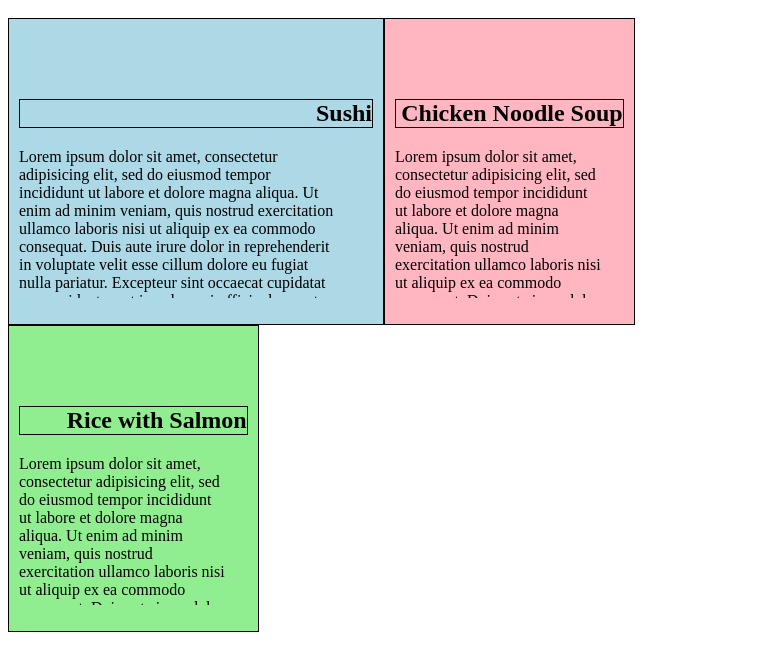
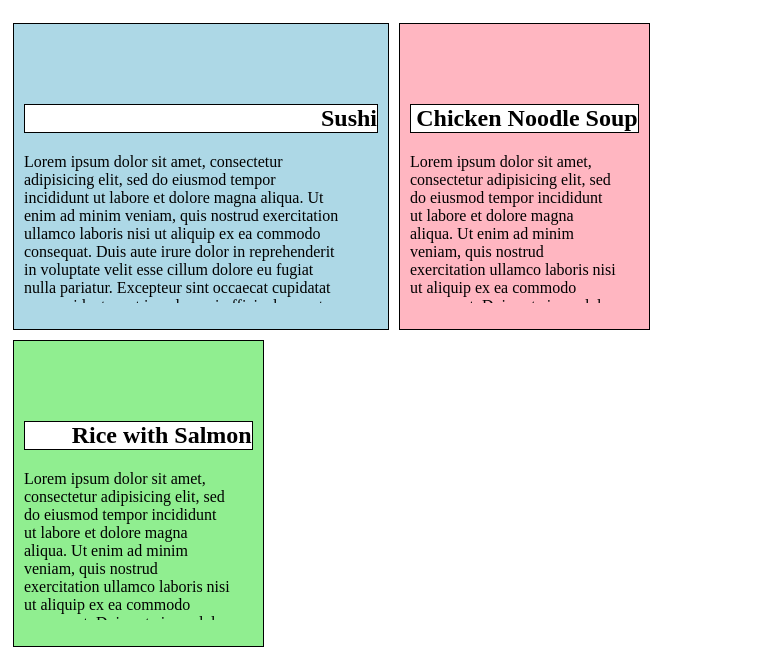
Before and after one commit to b-asif/mod2-sol, a plain HTML site: page site/index.html in a window 768 px wide. Shown: the part 145-805 px from the top of the page. Drawn offline with Linux system fonts and the light colour scheme.

Commit message:
Update index.html

```diff
--- a/site/index.html
+++ b/site/index.html
@@ -22,21 +22,13 @@
 		width: 33.33%;
 		float: left;
 		position: relative;
+		margin: 5px;
 
 		padding: 10px;
 		padding-top: 60px;
 
 	}
 
-	span {
-		border: 1px solid black;
-		position: absolute;
-		width: 35%;
-		height: 30%;
-		top: 0;
-		bottom: 0;
-		right: 0;
-	}
 
 
 	h1{
@@ -46,30 +38,23 @@
 	}
 
 	h2{
+		background-color: white;
 		text-align: right;
 		border: 1px solid black;
 
 	}
 
 
-	/************ Large Devices
-
-	@media (min-width: 992px){
-		section.first{
-			float: left;
-		}
-	}
-
 	/********* Medium Devices **********/
 
 	@media (min-width: 768px) and (max-width: 991px){
-		section.first{
+		section.p1{
 			width: 50%;
 		}
-		section.second{
+		section.p2{
 			width: 50%%;
 		}
-		section.third{
+		section.p3{
 			width: 100%%;
 		}
 
@@ -90,7 +75,7 @@
 
 	<h1>The Menu</h1>
 	<div class="container">
-		<section class="first" style="background-color: lightblue;">
+		<section class="p1" style="background-color: lightblue;">
 			<h2>Sushi</h2>
 				<p>Lorem ipsum dolor sit amet, consectetur adipisicing elit, sed do eiusmod
 				tempor incididunt ut labore et dolore magna aliqua. Ut enim ad minim veniam,
@@ -99,7 +84,7 @@
 				cillum dolore eu fugiat nulla pariatur. Excepteur sint occaecat cupidatat non
 				proident, sunt in culpa qui officia deserunt mollit anim id est laborum.</p>
 			</section>
-			<section class="second" style="background-color: lightpink;">
+			<section class="p2" style="background-color: lightpink;">
 			<h2>Chicken Noodle Soup</h2>
 				<p>Lorem ipsum dolor sit amet, consectetur adipisicing elit, sed do eiusmod
 				tempor incididunt ut labore et dolore magna aliqua. Ut enim ad minim veniam,
@@ -108,7 +93,7 @@
 				cillum dolore eu fugiat nulla pariatur. Excepteur sint occaecat cupidatat non
 				proident, sunt in culpa qui officia deserunt mollit anim id est laborum.</p>
 		</section>
-		<section class="three" style="background-color: lightgreen;">
+		<section class="p3" style="background-color: lightgreen;">
 			<h2>Rice with Salmon</h2>
 				<p>Lorem ipsum dolor sit amet, consectetur adipisicing elit, sed do eiusmod
 				tempor incididunt ut labore et dolore magna aliqua. Ut enim ad minim veniam,
```
